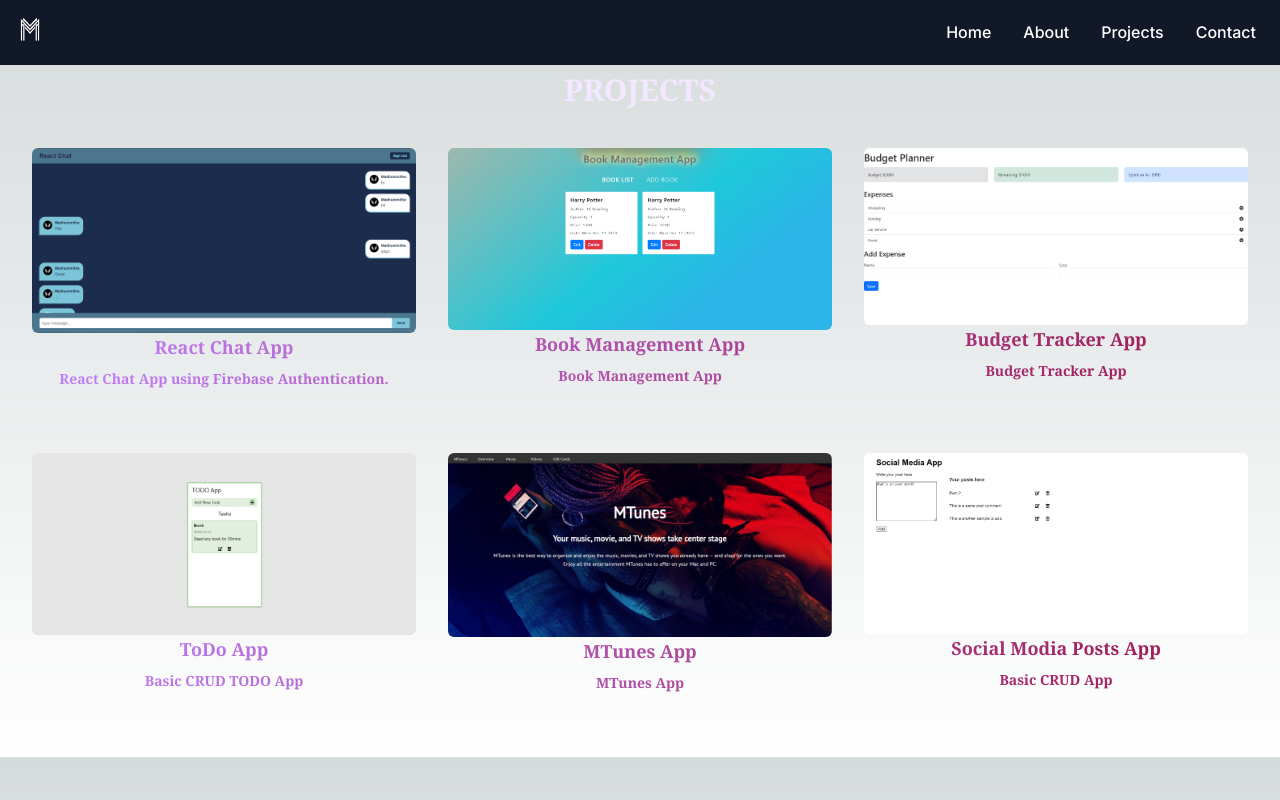
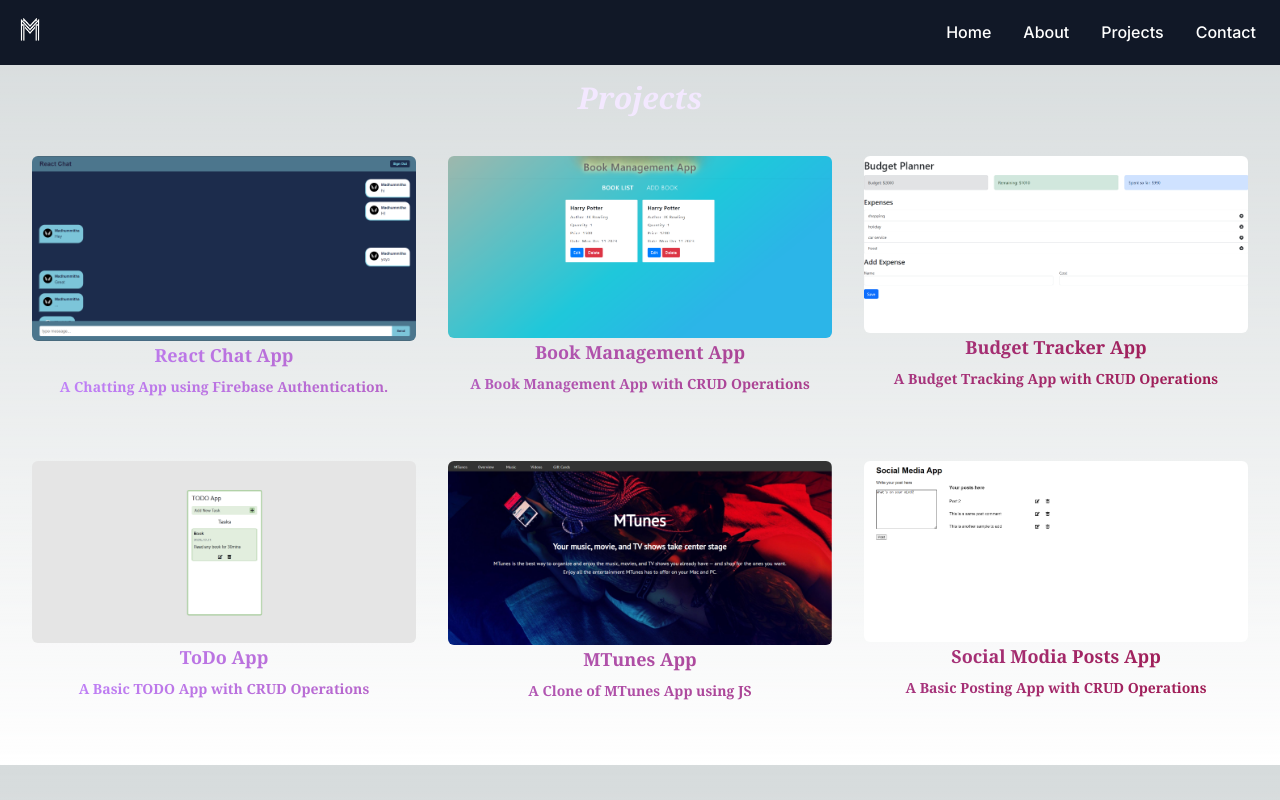
Before and after one commit to madhummitha/portfolio, a Next.js app: page /projects in a window 1280 px wide. Built offline with nearby package versions, Linux system fonts and the light colour scheme.

Commit message:
Refactoring

```diff
--- a/app/about/page.js
+++ b/app/about/page.js
@@ -65,7 +65,7 @@ const About = () => {
     <div>
       <div className="container mx-auto p-8 font-serif font-semibold">
         <div className="max-w-2xl mx-auto text-center mb-8 text-purple-100">
-          <p className="text-3xl mt-10 mb-3">Hi there!</p>
+          <p className="text-3xl mt-12 mb-3 italic">Hi there!</p>
           {/* <p className="text-2xl mb-4">Welcome to my personal space!</p> */}
           <p>
             {
@@ -80,7 +80,9 @@ const About = () => {
           </p>
 
           <div className="mt-5">
-            <p>Top Skill Sets:</p>
+            <p className="underline underline-offset-2 italic">
+              Top Skill Sets:
+            </p>
             <div className="flex space-x-4 p-4">
               <div className="border p-2 rounded-md">
                 <FaReact className="text-l text-purple-300" />
@@ -115,7 +117,7 @@ const About = () => {
             className="bg-purple-900 text-white p-2 rounded-md flex items-center"
           >
             <FaAddressBook
-              className="text-3xl text-white mr-2"
+              className="text-2xl text-white mr-2"
               alt="Contact Logo"
               aria-label="Contact Logo"
             />
@@ -127,14 +129,16 @@ const About = () => {
             className="bg-pink-900 text-white p-2 rounded-md flex items-center"
           >
             <FaFileArrowDown
-              className="text-3xl text-white mr-2"
+              className="text-2xl text-white mr-2"
               alt="Contact Logo"
               aria-label="Contact Logo"
             />
             Download CV
           </a>
         </div>
-
+        <div className="flex items-center justify-center">
+          <hr className="w-2/3  border-gray-800" />
+        </div>
         <div className="grid grid-cols-1 md:grid-cols-2 lg:grid-cols-3 gap-8 bg-gradient-to-r from-purple-400 to-pink-800 bg-clip-text text-transparent mt-20">
           {projects.map((project) => (
             <div key={project.id} className="mb-8">
--- a/app/components/Header.js
+++ b/app/components/Header.js
@@ -12,16 +12,17 @@ const Header = () => {
           A Passionate Software Developer
         </p>
       </div>
-      <div className="col-span-5 place-self-center mt-4 lg:mt-0 lg:w-[400px] lg:h-[400px] w-[250px] h-[250px]  relative">
-        <Image
-          src="/images/Pics.png"
-          alt="hero image"
-          className="rounded-full absolute transform -translate-x-1/2 -translate-y-1/2 top-1/2 left-1/2"
-          // className="absolute transform -translate-x-1/2 -translate-y-1/2 top-1/2 left-1/2"
-          width={250}
-          height={200}
-        />
-      </div>
+      {/* <div className="col-span-5 place-self-center mt-4 lg:mt-0 lg:w-[400px] lg:h-[400px] w-[250px] h-[250px]  relative"> */}
+      <Image
+        src="/images/Pics.png"
+        alt="hero image"
+        // className="rounded-full absolute transform -translate-x-1/2 -translate-y-1/2 top-1/2 left-1/2"
+        className="rounded-full w-60 h-60 object-cover"
+        style={{ objectPosition: "0% 10%" }}
+        width={250}
+        height={250}
+      />
+      {/* </div> */}
     </div>
   );
 };
--- a/app/projects/page.js
+++ b/app/projects/page.js
@@ -14,42 +14,42 @@ const About = () => {
     {
       id: 1,
       title: "React Chat App",
-      description: "React Chat App using Firebase Authentication.",
+      description: "A Chatting App using Firebase Authentication.",
       image: "/images/ChatApp.png",
       link: "https://react-chat-app-gold.vercel.app/",
     },
     {
       id: 2,
       title: "Book Management App",
-      description: "Book Management App",
+      description: "A Book Management App with CRUD Operations",
       image: "/images/Book.png",
       link: "https://book-management-app-omega.vercel.app/",
     },
     {
       id: 3,
       title: "Budget Tracker App",
-      description: "Budget Tracker App",
+      description: "A Budget Tracking App with CRUD Operations",
       image: "/images/Budget.png",
       link: "https://budget-tracker-8cvn.vercel.app/",
     },
     {
       id: 4,
       title: "ToDo App",
-      description: "Basic CRUD TODO App",
+      description: "A Basic TODO App with CRUD Operations",
       image: "/images/ToDo.png",
       link: "https://webdev-projects-flni.vercel.app/",
     },
     {
       id: 5,
       title: "MTunes App",
-      description: "MTunes App",
+      description: "A Clone of MTunes App using JS",
       image: "/images/MTunes.png",
       link: "https://webdev-projects-gamma.vercel.app/",
     },
     {
       id: 6,
       title: "Social Modia Posts App",
-      description: "Basic CRUD App",
+      description: "A Basic Posting App with CRUD Operations",
       image: "/images/Post.png",
       link: "https://webdev-projects-wxq6.vercel.app/",
     },
@@ -58,9 +58,9 @@ const About = () => {
   return (
     <div>
       {/* <Navbar /> */}
-      <div className="container mx-auto p-8 font-serif font-semibold ">
-        <div className="max-w-2xl mx-auto text-center mb-10 text-purple-100 mt-10 text-3xl">
-          PROJECTS
+      <div className="container mx-auto p-8 font-serif font-semibold">
+        <div className="max-w-2xl mx-auto text-center mb-10 text-purple-100 mt-12 text-3xl italic">
+          Projects
         </div>
 
         <div className="grid grid-cols-1 md:grid-cols-2 lg:grid-cols-3 gap-8 bg-gradient-to-r from-purple-400 to-pink-800 bg-clip-text text-transparent">
```
Also changed, not shown: public/images/Pics.png.
